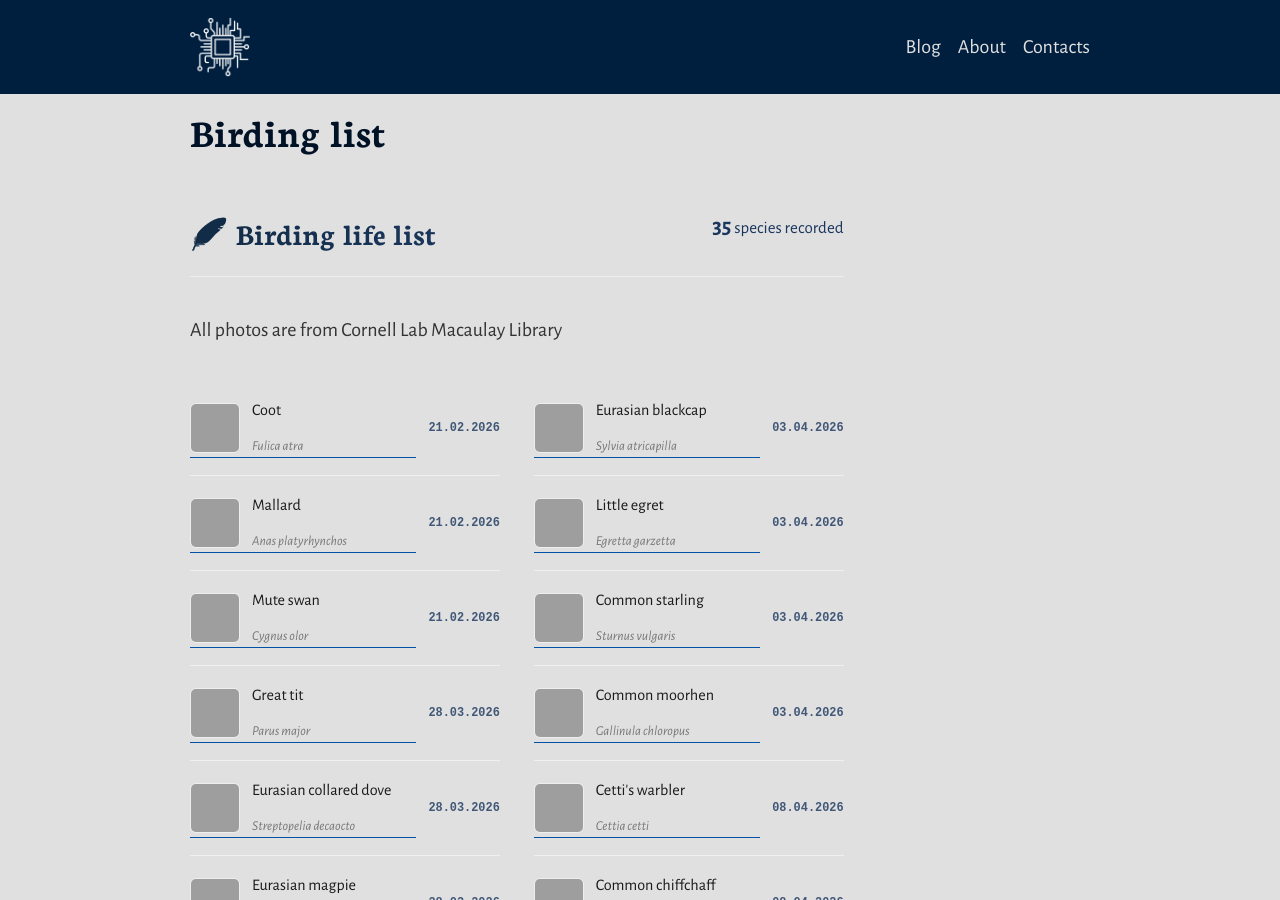
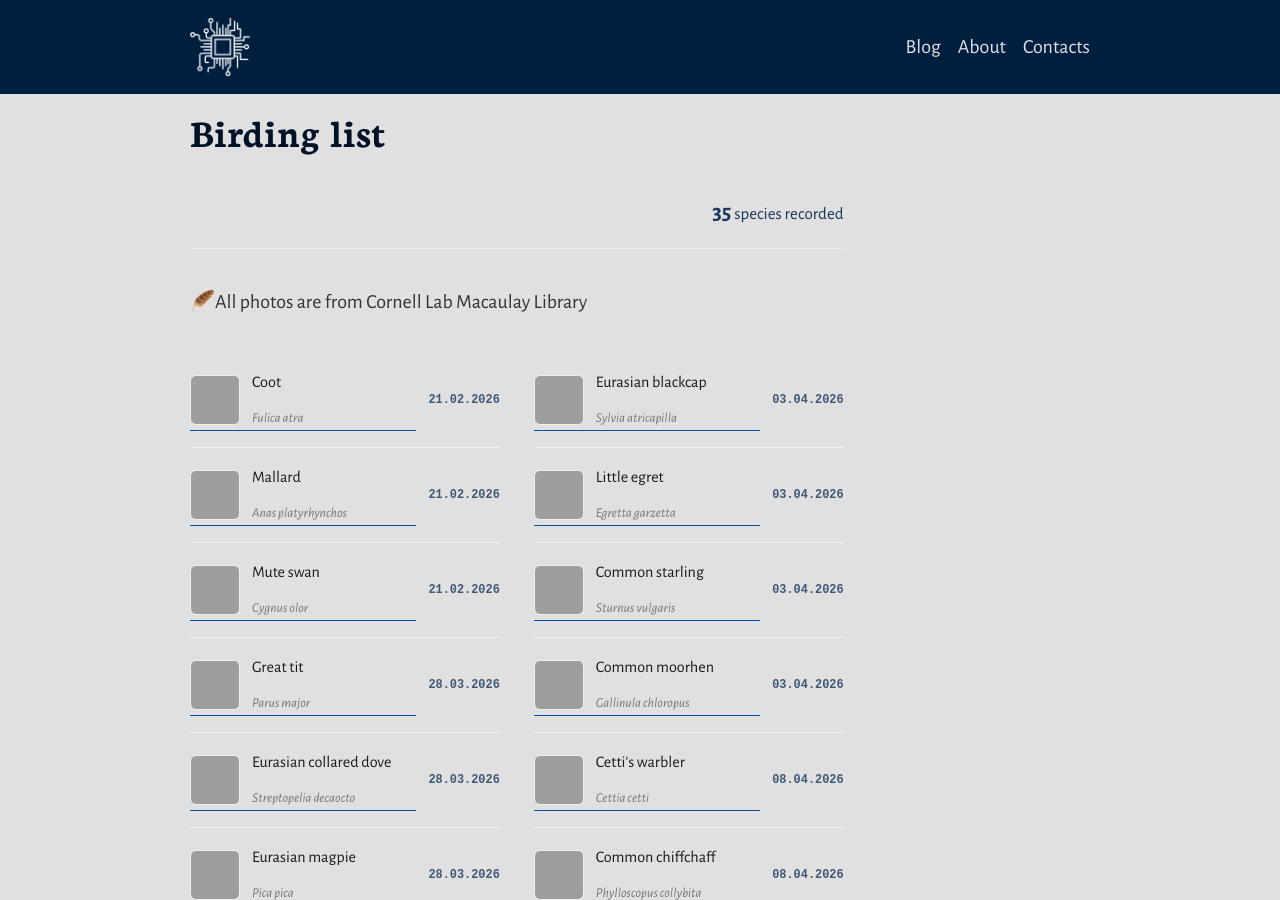
Before and after one commit to armandoahir/armandoahir.github.io, a Jekyll site: the page built from birding-list.md, in a window 1280 px wide and 900 px high, cut to the strip 0-900 px from the top of the window. Built offline with Jekyll 4.4.1, drawn with Linux system fonts in a browser that asks for light colours; grey boxes are pictures that could not be loaded.

Commit message:
[14th Apr] Fix birding list

```diff
--- a/birding-list.md
+++ b/birding-list.md
@@ -150,14 +150,13 @@ permalink: /birding-list/
   <div class="birding-container">
     <div class="header-flex">
       <div class="title-area">
-        <h1>🪶 Birding life list</h1>
       </div>
       <div class="bird-count-card">
         <span id="species-count">0</span> species recorded
       </div>
     </div>
     <p>
-      All photos are from Cornell Lab Macaulay Library
+      🪶All photos are from Cornell Lab Macaulay Library
     </p>
     <div class="two-col-grid" id="bird-grid">
       <ul class="species-list-compact" id="col-left"></ul>
```
